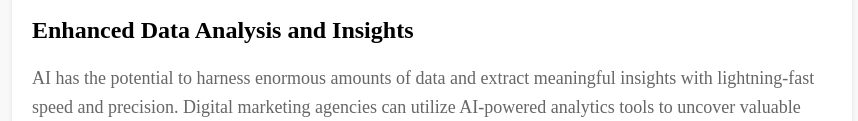
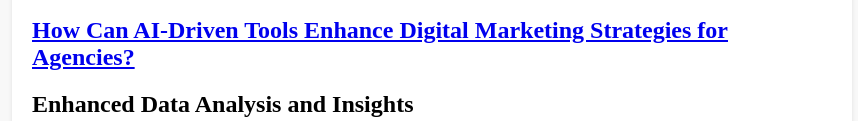
Before and after one commit to alexpaynesays/rebootdigit, a plain HTML site: page index.html in a window 1280 px wide. Shown: the part 604-725 px from the top of the page, without its empty margins (208-1066 px from the left). Drawn offline with Linux system fonts and the light colour scheme.

Commit message:
Update index.html

```diff
--- a/index.html
+++ b/index.html
@@ -10,7 +10,7 @@
 
     <meta name="robots" content="index, follow">
 
-    <link rel="canonical" https://storage.googleapis.com/new-spotify-corner/index.html">
+    <link rel="canonical" https://rebootdigit.vercel.app/">
 
     <style>
         body {
@@ -57,6 +57,8 @@
 
         <img src="https://i.ibb.co/6rJbGsT/digit-reboot-1-5.jpg" alt="digital-marketing-agency.jpg">
 
+	    <h2> <a href="https://rebootdigit.vercel.app/"> How Can AI-Driven Tools Enhance Digital Marketing Strategies for Agencies?</a></h2>
+
 <h2>Enhanced Data Analysis and Insights</h2>
 
 <p>AI has the potential to harness enormous amounts of data and extract meaningful insights with lightning-fast speed and precision. Digital marketing agencies can utilize AI-powered analytics tools to uncover valuable customer trends, preferences, and buying behaviors. These insights enable agencies to create highly targeted and personalized marketing campaigns, resulting in improved customer engagement, higher conversion rates, and increased ROI.</p>
```
